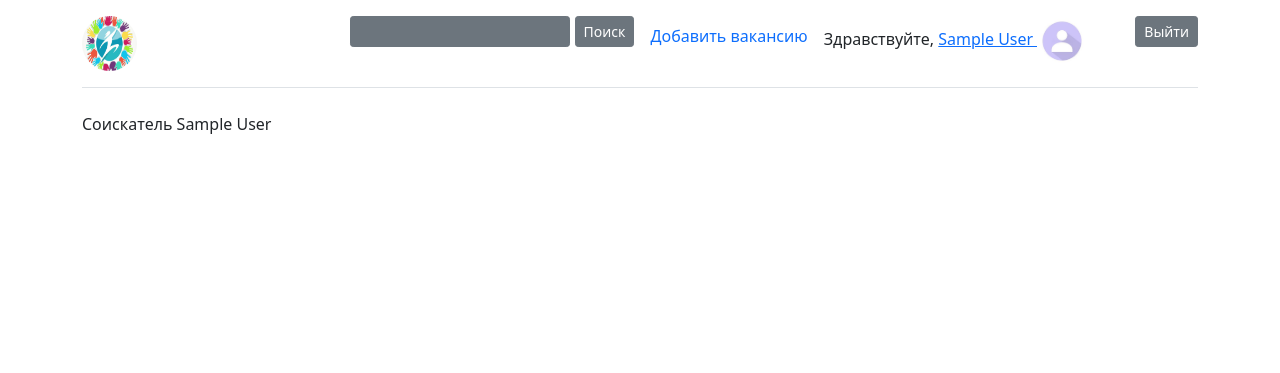
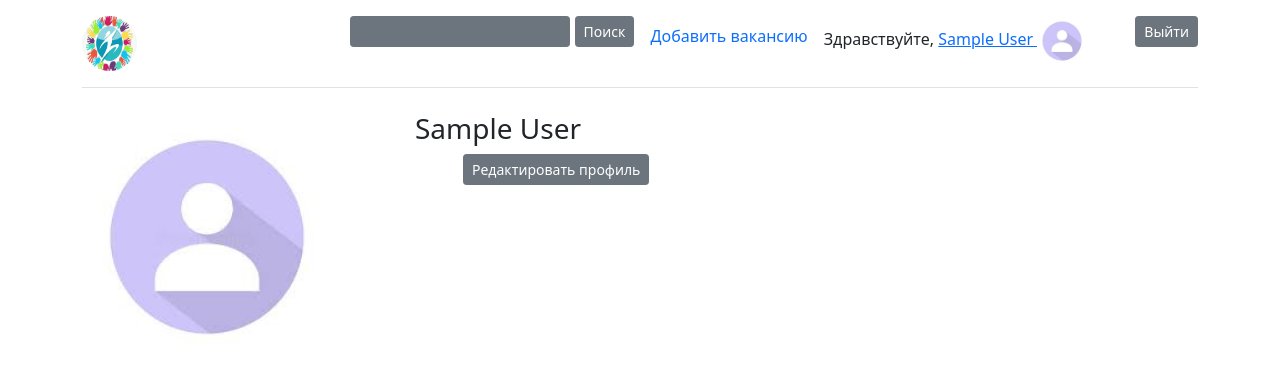
Before and after one commit to Nadezhda2205/homework_68, a Django app: template accounts/templates/accounts/detail_applicant.html in a window 1280 px wide. Shown: the top 373 px of the page. Run offline with Django 4.2, Linux system fonts and the light colour scheme; the template is opened without the code that fills it: values that come from a table or form of the project are taken from there, others are empty; the visitor is signed in with stand-in values (Sample User, id 1); data comes from the database, SQL or seed files in the repository; parts of the project's set-up code (start-up, migrations or seed data) failed here and were passed over; some libraries are stand-ins or nearby versions.

Commit message:
#11 Возможность редактирования профиля соискателя
Добавлена редактирование профиля с помощью модалки

```diff
--- a/accounts/templates/accounts/detail_applicant.html
+++ b/accounts/templates/accounts/detail_applicant.html
@@ -1,11 +1,56 @@
 {% extends 'base.html' %}
+{% load bootstrap %}
 {% load static %}
 
 {% block title %}
     Просмотр страницы соискателя
 {% endblock %}
 
+{% block content %}
+<div class = "row">
+  <div class = "col-md-3 col-sm-6 me-5">
+    {% if account.photo %}
+        <img class="rounded-circle" src="{{ account.photo.url }}" alt="image" height="250" width="250">
+    {% else %}
+        <img class="rounded-circle" src="{% static 'img/default.jpeg' %}" alt="image" height="250" >
+    {%endif%}
+  </div>
+  <div class = "col-md-7 col-sm-6">
+    <h3>{{ account.name }}</h3>
+    {% if account == user %}
 
-{% block content %}
-  Соискатель {{ account.name }}
+    <form action="{% url 'account_update' account.username %}" method="POST" enctype="multipart/form-data">
+      <!-- Button trigger modal -->
+      <button type="button" class="btn btn-secondary btn-sm ms-5" data-bs-toggle="modal" data-bs-target="#exampleModal">
+        Редактировать профиль
+      </button>
+
+      <!-- Modal -->
+      <div class="modal fade" id="exampleModal" tabindex="-1" aria-labelledby="exampleModalLabel" aria-hidden="true">
+        <div class="modal-dialog">
+          <div class="modal-content">
+            <div class="modal-header">
+              <h5 class="modal-title" id="exampleModalLabel">Редактирование профиля</h5>
+              <button type="button" class="btn-close" data-bs-dismiss="modal" aria-label="Close"></button>
+            </div>
+            <div class="modal-body">
+              {% csrf_token %}
+            {{ accout_update_form|bootstrap }}
+            </div>
+            <div class="modal-footer">
+              <button type="button" class="btn btn-secondary btn-sm ms-5" data-bs-dismiss="modal">Close</button>
+              <button type="submit" class="btn btn-secondary btn-sm ms-5">Save changes</button>
+            </div>
+          </div>
+        </div>
+      </div>
+
+    </form>
+    {% endif %}
+    {% if account.description %}
+      <p>{{ account.description }}</p>
+    {% endif %}
+
+  </div>
+</div>
 {% endblock %}
```
